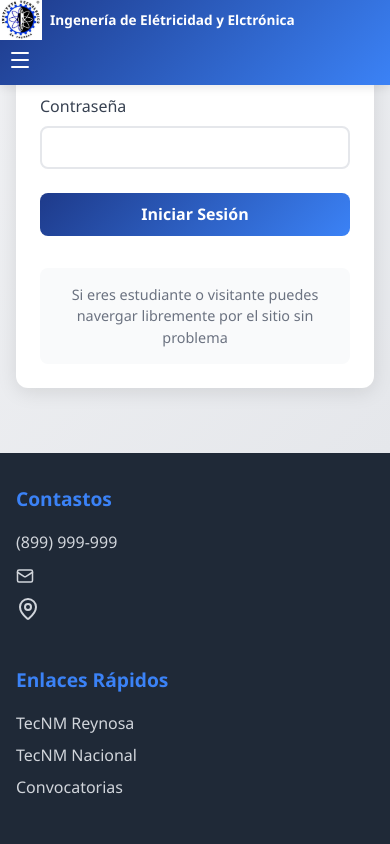
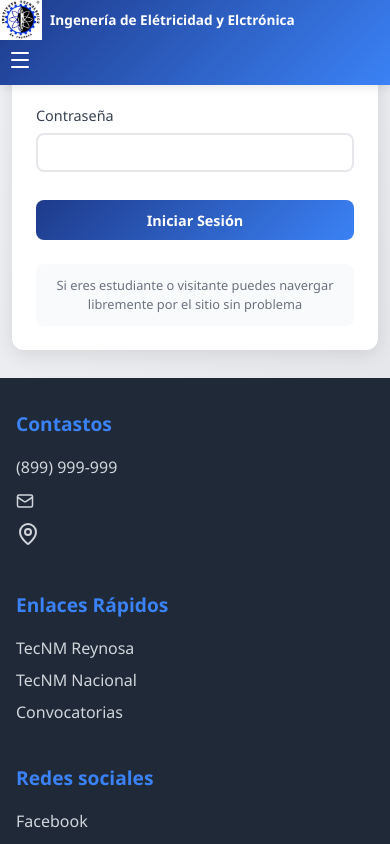
Before and after one commit to Serg1oGD/Electricidad-y-Electronica, a React (Vite) app: page /login in a window 390 px wide. Built offline with nearby package versions, Linux system fonts and the light colour scheme; no server answers.

Commit message:
ajuste de caja login

```diff
--- a/src/pages/Login.css
+++ b/src/pages/Login.css
@@ -1,18 +1,18 @@
 .login-container {
-  min-height: calc(100vh - 200px);
+  min-height: calc(100vh - 400px);
   display: flex;
   justify-content: center;
   align-items: center;
-  padding: 2rem;
+  padding: 2rem 1rem;
   background: linear-gradient(135deg, #f3f4f6 0%, #e5e7eb 100%);
 }
 
 .login-card {
   background: white;
-  padding: 3rem;
+  padding: 2rem;
   border-radius: 12px;
   box-shadow: 0 4px 20px rgba(0, 0, 0, 0.1);
-  max-width: 450px;
+  max-width: 400px;
   width: 100%;
 }
 
@@ -20,43 +20,47 @@
   color: #1e3a8a;
   margin-bottom: 0.5rem;
   text-align: center;
+  font-size: 1.5rem;
 }
 
 .login-subtitle {
   text-align: center;
   color: #6b7280;
-  margin-bottom: 2rem;
-  font-size: 0.9rem;
+  margin-bottom: 1.5rem;
+  font-size: 0.85rem;
 }
 
 .error-message {
   background: #fee2e2;
   color: #dc2626;
-  padding: 1rem;
+  padding: 0.75rem;
   border-radius: 8px;
-  margin-bottom: 1.5rem;
+  margin-bottom: 1rem;
   border-left: 4px solid #dc2626;
+  font-size: 0.9rem;
 }
 
 .form-group {
-  margin-bottom: 1.5rem;
+  margin-bottom: 1.25rem;
 }
 
 .form-group label {
   display: block;
-  margin-bottom: 0.5rem;
+  margin-bottom: 0.4rem;
   color: #374151;
   font-weight: 500;
+  font-size: 0.9rem;
 }
 
 .form-group input,
 .form-group select {
   width: 100%;
-  padding: 0.75rem;
+  padding: 0.65rem;
   border: 2px solid #e5e7eb;
   border-radius: 8px;
-  font-size: 1rem;
+  font-size: 0.95rem;
   transition: border-color 0.3s;
+  box-sizing: border-box;
 }
 
 .form-group input:focus,
@@ -67,15 +71,16 @@
 
 .btn-primary {
   width: 100%;
-  padding: 0.75rem;
+  padding: 0.7rem;
   background: linear-gradient(135deg, #1e3a8a 0%, #3b82f6 100%);
   color: white;
   border: none;
   border-radius: 8px;
-  font-size: 1rem;
+  font-size: 0.95rem;
   font-weight: 600;
   cursor: pointer;
   transition: transform 0.2s, box-shadow 0.2s;
+  margin-top: 0.5rem;
 }
 
 .btn-primary:hover:not(:disabled) {
@@ -89,18 +94,44 @@
 }
 
 .info-text {
-  margin-top: 2rem;
+  margin-top: 1.5rem;
   text-align: center;
   color: #6b7280;
-  font-size: 0.9rem;
-  padding: 1rem;
+  font-size: 0.85rem;
+  padding: 0.875rem;
   background: #f9fafb;
   border-radius: 8px;
+  line-height: 1.5;
 }
 
+/* Tablet */
+@media (max-width: 1024px) {
+  .login-card {
+    max-width: 380px;
+  }
+}
+
+/* Móvil */
+@media (max-width: 768px) {
+  .login-container {
+    padding: 1.5rem 1rem;
+  }
+
+  .login-card {
+    padding: 1.75rem;
+    max-width: 100%;
+  }
+
+  .login-card h2 {
+    font-size: 1.35rem;
+  }
+}
+
+/* Móvil pequeño */
 @media (max-width: 480px) {
   .login-container {
-    padding: 1rem;
+    padding: 1rem 0.75rem;
+    min-height: calc(100vh - 350px);
   }
 
   .login-card {
@@ -108,14 +139,21 @@
   }
 
   .login-card h2 {
-    font-size: 1.5rem;
+    font-size: 1.25rem;
   }
 
   .form-group input {
-    padding: 0.65rem;
+    padding: 0.6rem;
+    font-size: 0.9rem;
   }
 
   .btn-primary {
     padding: 0.65rem;
+    font-size: 0.9rem;
+  }
+
+  .info-text {
+    font-size: 0.8rem;
+    padding: 0.75rem;
   }
 }
```
